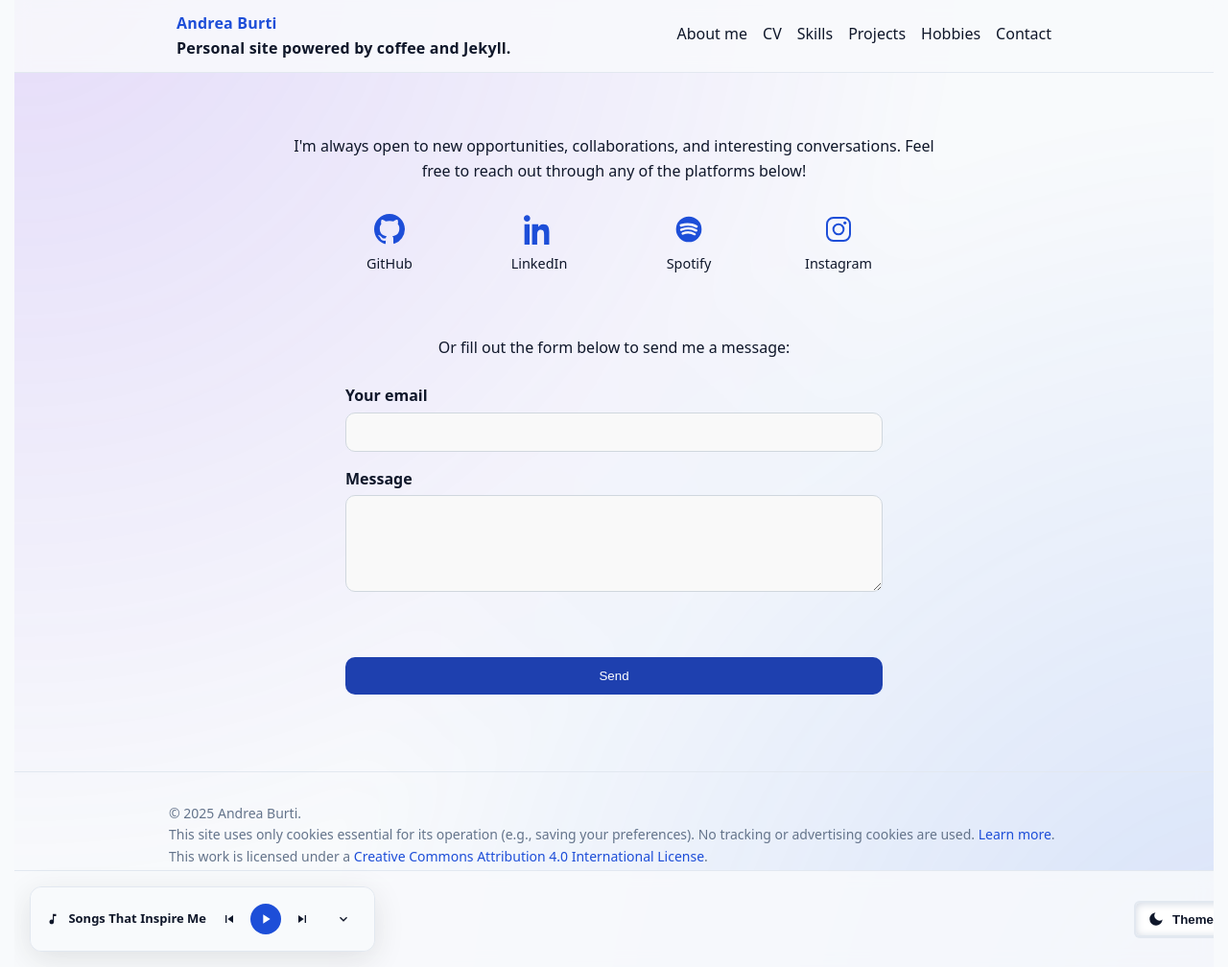
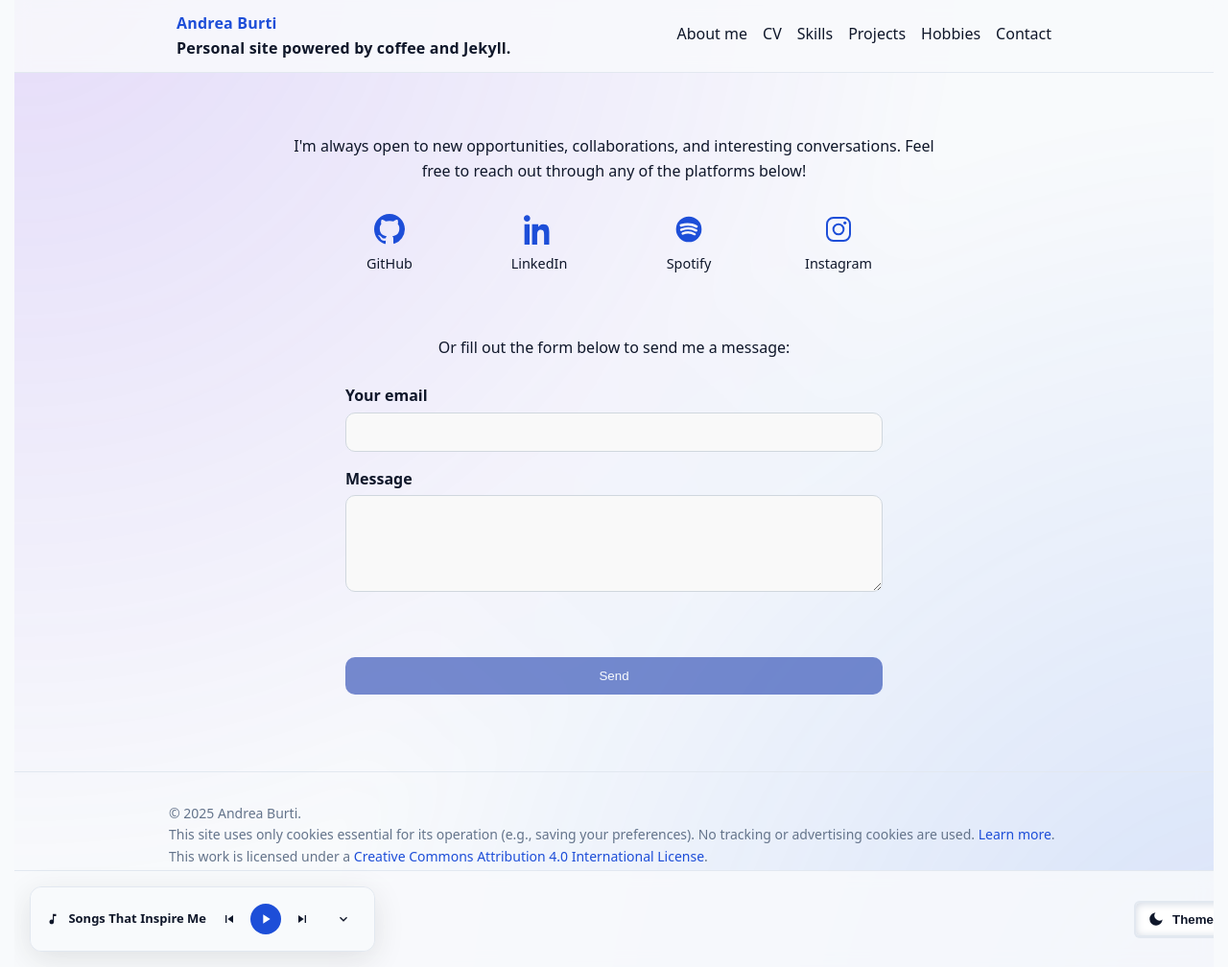
Before and after one commit to boozee/boozee.github.io, a Jekyll site: the page built from pages/contact.md, in a window 1280 px wide and 1008 px high. Shown: the whole window at 96% size. Built offline with Jekyll 4.4.1, drawn with Linux system fonts in a browser that asks for light colours.

Commit message:
Disable form button when form is incomplete

```diff
--- a/_includes/contact-form.html
+++ b/_includes/contact-form.html
@@ -19,7 +19,7 @@
   <!-- accessibility + status -->
   <p id="cf-status" class="cf-status" aria-live="polite"></p>
 
-  <button id="cf-submit" type="submit">Send</button>
+  <button id="cf-submit" type="submit" disabled>Send</button>
 </form>
 
 <!-- success block (hidden until we get 200 OK) -->
@@ -79,15 +102,3 @@
   form.addEventListener("submit", handleSubmit);
 })();
 </script>
-
-<style>
-/* Optional minimal styles; remove if you already style forms globally */
-.contact-form { max-width: 560px; margin: 1.5rem auto; display: grid; gap: 1rem; }
-.cf-field label { display:block; font-weight:600; margin-bottom: .25rem; }
-.cf-field input, .cf-field textarea {
-  width:100%; padding:.75rem; border:1px solid #d0d7de; border-radius:10px;
-}
-#cf-submit { padding:.75rem 1rem; border:0; border-radius:10px; cursor:pointer; }
-#cf-submit:disabled { opacity:.6; cursor:default; }
-.cf-status { min-height:1.25rem; margin:.25rem 0; color:#555; }
-</style>
--- a/_sass/_contact.scss
+++ b/_sass/_contact.scss
@@ -1,11 +1,14 @@
-
 .contact-grid {
   display: grid;
-  grid-template-columns: repeat(auto-fit, minmax(100px, 1fr)); /* Responsive grid */
-  gap: 1.5em; /* Increased gap for better spacing */
+  grid-template-columns: repeat(auto-fit, minmax(100px, 1fr));
+  /* Responsive grid */
+  gap: 1.5em;
+  /* Increased gap for better spacing */
   margin-top: 2em;
-  justify-items: center; /* Center items within their grid cells */
-  max-width: 600px; /* Constrain width for better readability */
+  justify-items: center;
+  /* Center items within their grid cells */
+  max-width: 600px;
+  /* Constrain width for better readability */
   margin-left: auto;
   margin-right: auto;
 }
@@ -21,7 +24,8 @@
   color: var(--brand);
   line-height: 1;
   display: inline-flex;
-  margin-bottom: 0.5em; /* Space between icon and label */
+  margin-bottom: 0.5em;
+  /* Space between icon and label */
 }
 
 .social-item a:hover {
@@ -37,8 +41,10 @@
 .intro-text,
 .closing-text {
   text-align: center;
-  max-width: 700px; /* Limit width for readability */
-  margin: 1em auto; /* Center and add vertical margin */
+  max-width: 700px;
+  /* Limit width for readability */
+  margin: 1em auto;
+  /* Center and add vertical margin */
   line-height: 1.6;
 }
 
@@ -73,6 +79,45 @@
   cursor: pointer;
 }
 
-.contact-form button:hover {
+.contact-form button:enabled:hover {
   background: var(--brand);
 }
+
+.contact-form {
+  max-width: 560px;
+  margin: 1.5rem auto;
+  display: grid;
+  gap: 1rem;
+}
+
+.cf-field label {
+  display: block;
+  font-weight: 600;
+  margin-bottom: .25rem;
+}
+
+.cf-field input,
+.cf-field textarea {
+  width: 100%;
+  padding: .75rem;
+  border: 1px solid #d0d7de;
+  border-radius: 10px;
+}
+
+#cf-submit {
+  padding: .75rem 1rem;
+  border: 0;
+  border-radius: 10px;
+  cursor: pointer;
+}
+
+#cf-submit:disabled {
+  opacity: .6;
+  cursor: default;
+}
+
+.cf-status {
+  min-height: 1.25rem;
+  margin: .25rem 0;
+  color: #555;
+}
```
Also changed, not shown: other parts of _includes/contact-form.html (+23 -0 lines).
